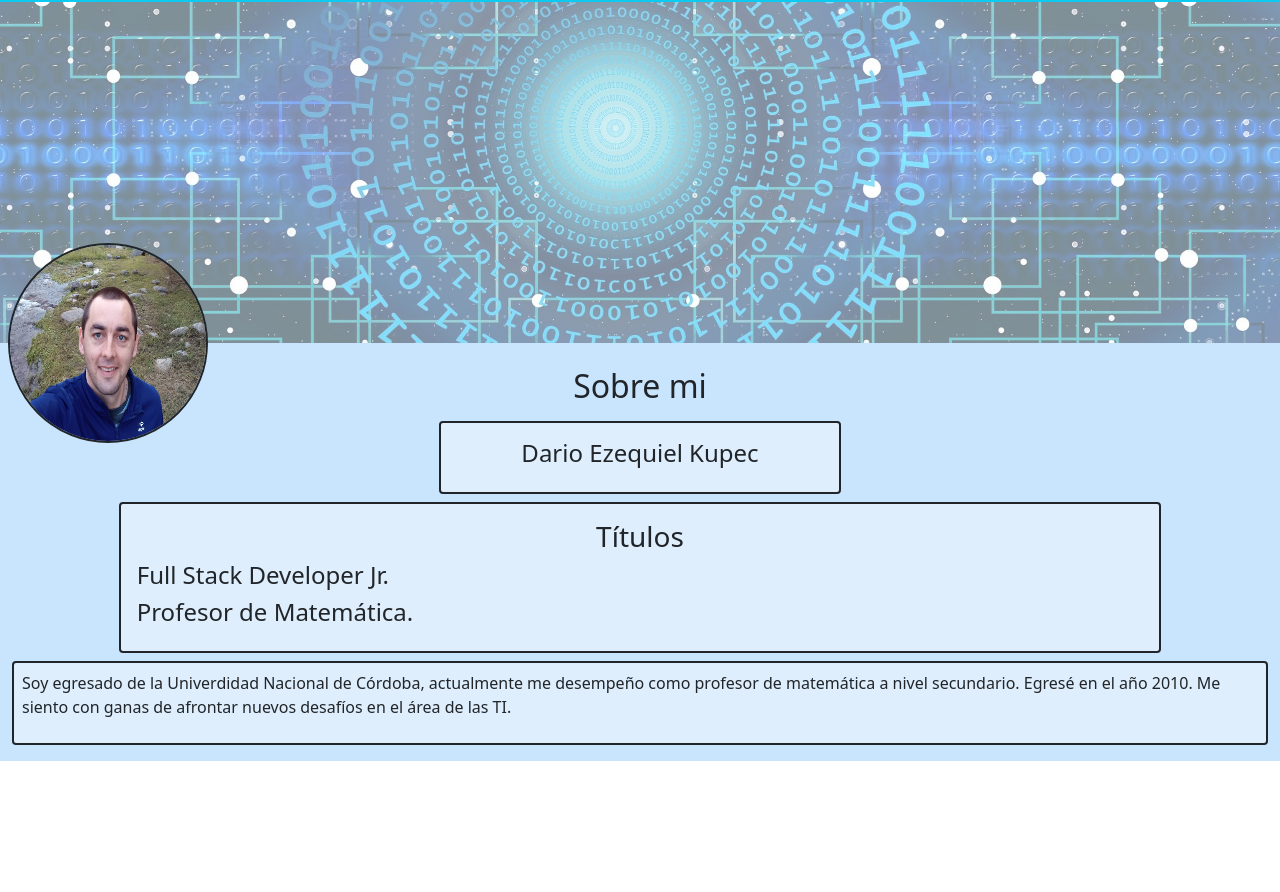
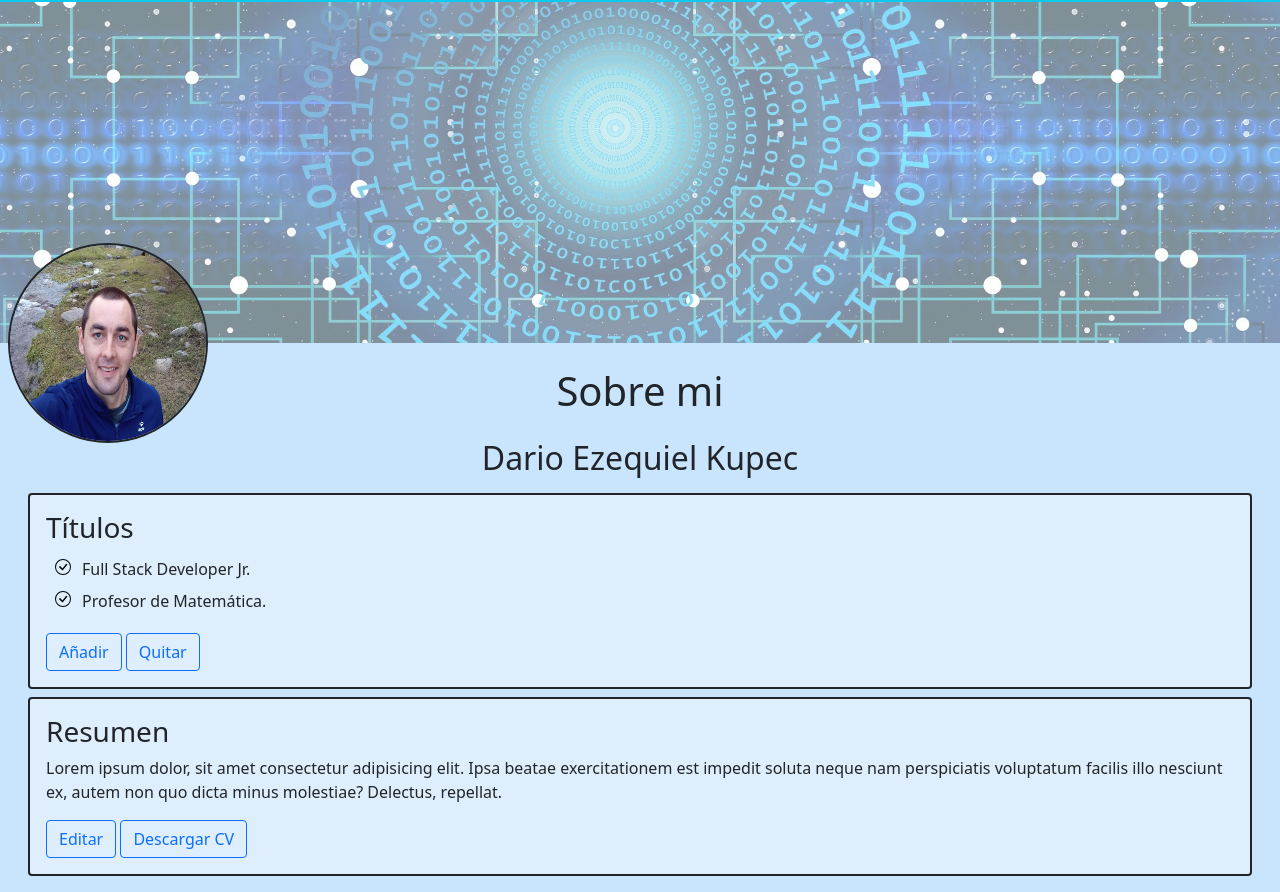
Before and after one commit to Darioqp/maquetaArgPrograma, a plain HTML site: page index.html in a window 1280 px wide. Shown: the part 84-976 px from the top of the page. Before the commit the page ends 845 px from the top, so only its background shows below. Drawn offline with nearby package versions, Linux system fonts and the light colour scheme.

Commit message:
modificacion de la seccion sobre mi, ubicacion de los elementos y list item

```diff
--- a/index.html
+++ b/index.html
@@ -5,6 +5,7 @@
     <meta http-equiv="X-UA-Compatible" content="IE=edge" />
     <meta name="viewport" content="width=device-width, initial-scale=1.0" />
     <title>portfolio</title>
+    <link rel="stylesheet" href="style.css">
     <link
       href="https://cdn.jsdelivr.net/npm/bootstrap@5.1.3/dist/css/bootstrap.min.css"
       rel="stylesheet"
@@ -105,6 +106,7 @@
       </nav>
 
       <!-- banner -->
+
       <img
         src="img/bannerAzul.jpg"
         alt="Banner de Dario"
@@ -127,23 +129,30 @@
     <!-- seccion sobre mi (datos)-->
 
     <div class="container-fluid py-3" style="background-color: rgb(201, 229, 253);">
-      <h2 id="sobreMi" class="text-center p-2">Sobre mi</h2>
+      <h2 id="sobreMi" class="text-center p-2 h1">Sobre mi</h2>
+      <h4 class="text-center py-2 h2">Dario Ezequiel Kupec</h4>
+
       <div class="row gy-2">
-        <div class="col-4 mx-auto">
-          <div class="p-3 p-2 border rounded border-dark border-2" style="background-color: rgb(222, 238, 252);">
-            <h4 class="text-center">Dario Ezequiel Kupec</h4>
-          </div>
-        </div>
-        <div class="col-10 mx-auto">
-          <div class="p-3 p-2 border rounded border-dark border-2" style="background-color: rgb(222, 238, 252)";>
-            <h3 class="text-center">Títulos</h3>
-            <h4>Full Stack Developer Jr.</h4>
-            <h4>Profesor de Matemática.</h4>
+        <div class="col-12">
+          <div class="p-3 mx-3 border rounded border-dark border-2" style="background-color: rgb(222, 238, 252)";>
+            <h3 class="text-start">Títulos</h3>
+            <ul id="list-item">
+              <li>Full Stack Developer Jr.</li>
+              <li>Profesor de Matemática.</li>
+            </ul>
+            <button type="button" class="btn btn-outline-primary">Añadir</button>
+            <button type="button" class="btn btn-outline-primary">Quitar</button>
+
           </div>
         </div>
         <div class="col-12">
-          <div class="p-2 border rounded border-dark border-2" style="background-color: rgb(222, 238, 252)";>
-            <p>Soy egresado de la Univerdidad Nacional de Córdoba, actualmente me desempeño como profesor de matemática a nivel secundario. Egresé en el año 2010. Me siento con ganas de afrontar nuevos desafíos en el área de las TI.</p>
+          <div class="p-3 mx-3 border rounded border-dark border-2" style="background-color: rgb(222, 238, 252)";>
+            <h3 class="text-start">Resumen</h3>
+
+            <p>Lorem ipsum dolor, sit amet consectetur adipisicing elit. Ipsa beatae exercitationem est impedit soluta neque nam perspiciatis voluptatum facilis illo nesciunt ex, autem non quo dicta minus molestiae? Delectus, repellat.
+            </p>
+            <button type="button" class="btn btn-outline-primary">Editar</button>
+            <button type="button" class="btn btn-outline-primary">Descargar CV</button>
           </div>
         </div>
       </div>
--- a/style.css
+++ b/style.css
@@ -0,0 +1,5 @@
+#list-item > li {
+    list-style: none;
+    list-style-image: url(img/check-circle.svg);
+    padding: 0.25rem;
+}
```
Also changed, not shown: img/check-circle.svg (added).
